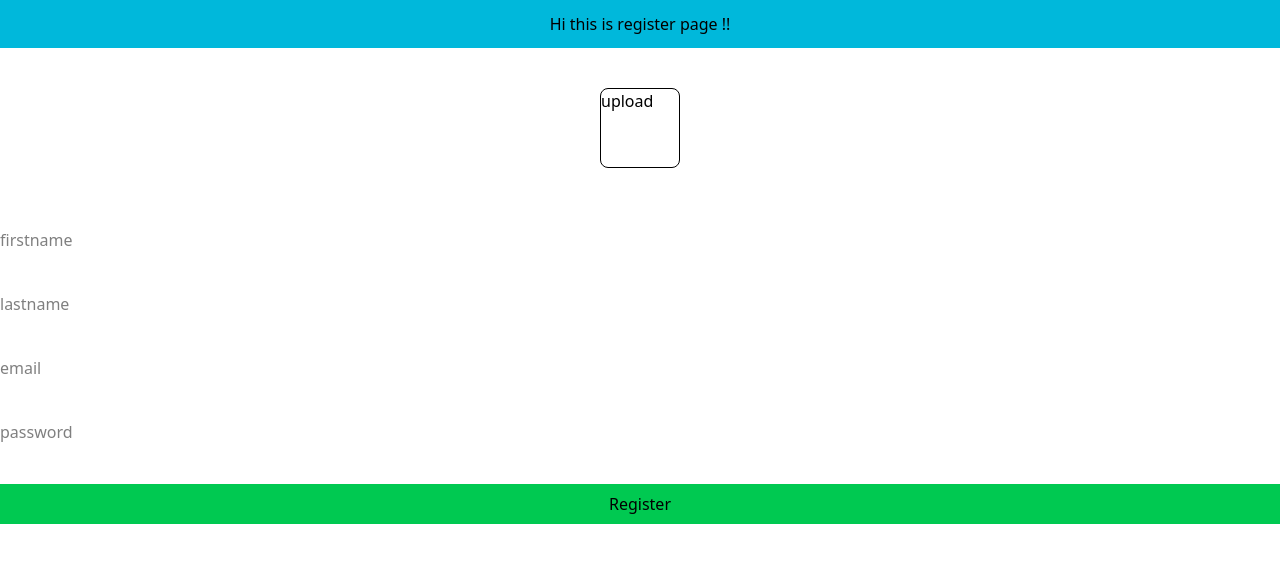
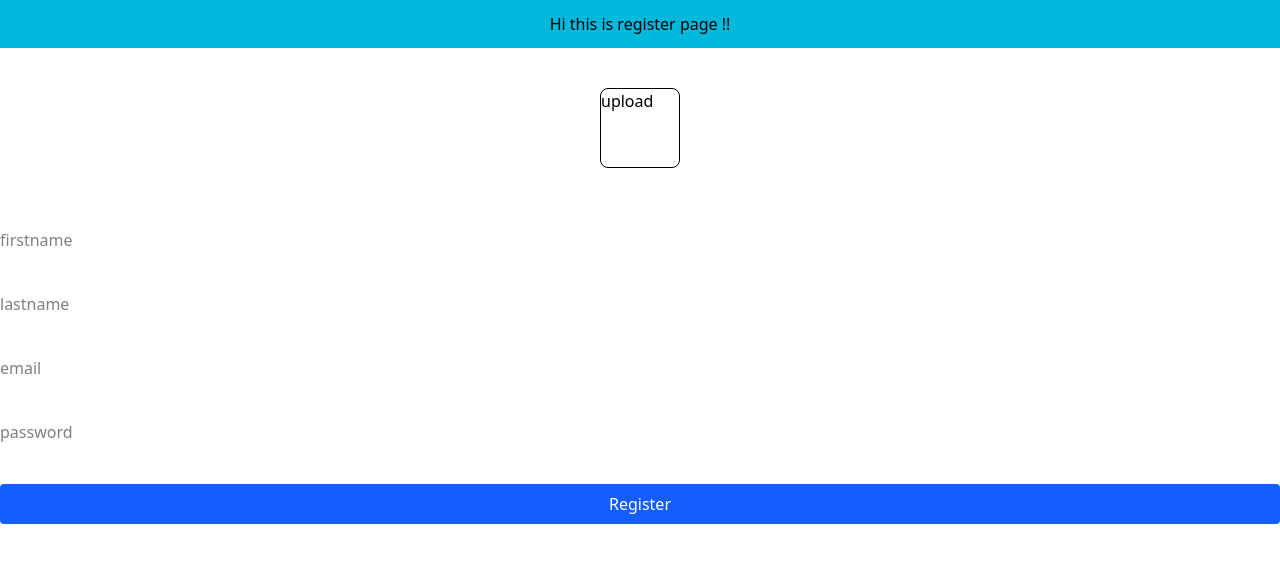
Before and after one commit to thambe96/RAD-Frontend, a React (Vite) app: page /register in a window 1280 px wide. Shown: the top 562 px of the page. Built offline with nearby package versions, Linux system fonts and the light colour scheme.

Commit message:
Add an animation for the user to notify  loading state

```diff
--- a/src/pages/Register.tsx
+++ b/src/pages/Register.tsx
@@ -12,6 +12,10 @@ export default function Register() {
     const [preview, setPreview] = useState("")
     const fileInputRef = useRef<HTMLInputElement | null>(null)
 
+    const [loading, setLoading] = useState(false)
+
+
+
     const handleUserImage = (e: ChangeEvent<HTMLInputElement>) => {
         e.preventDefault()
         const image = e.target.files?.[0]
@@ -21,8 +25,13 @@ export default function Register() {
         }
     }
 
+
+
+
     const handleResistration = async (e: FormEvent) => {
         e.preventDefault()
+
+        setLoading(true)
 
         const userData = {
             firstname,
@@ -33,11 +42,21 @@ export default function Register() {
 
         }
 
-        const res = await register(userData)
-        alert(res?.data.message)
-        alert(res?.data.data)
+        try {
+            const res = await register(userData)
+            console.log(res)
+            // alert(res?.data.message)
+            // alert(res?.data.data)
+        } catch (err) {
+            console.log(err)
+        } finally {
+            setLoading(false)
+        }
+
 
     }
+
+
 
   return (
     <div>
@@ -62,7 +81,23 @@ export default function Register() {
             <input type="email" placeholder="email" value={email} onChange={(e) => {setEmail(e.target.value)}}/>
             <input type="password" placeholder="password" value={password} onChange={(e) => {setPassword(e.target.value)}}/>
 
-            <button type="submit" className="bg-green-500 p-2">Register</button>
+            <button type="submit" disabled = {loading} className={`px-4 py-2 rounded text-white flex item-center justify-center gap-2
+                    ${loading ? "bg-gray-400 cursor-not-allowed": "bg-blue-600 hover:bg-blue-700"}`}
+                >
+
+                {
+                    loading ? (
+                        <>
+                            <span className="w-4 h-4 border-2 border-white border-t-transparent rounded-full animate-spin" />
+                            Registering...
+                        </>
+                    ) : (
+                        "Register"
+                    )
+
+                }
+
+            </button>
         </form>
 
 
--- a/src/services/auth.ts
+++ b/src/services/auth.ts
@@ -46,9 +46,6 @@ export const login = async ({email, password}: LoginDetails) => {
 export const register = async (userData : UserData) => {
     const {firstname, lastname, email, password, userimage} = userData
 
-    alert('Button clicked')
-
-
     try {
 
         const res = await api.post(
```
